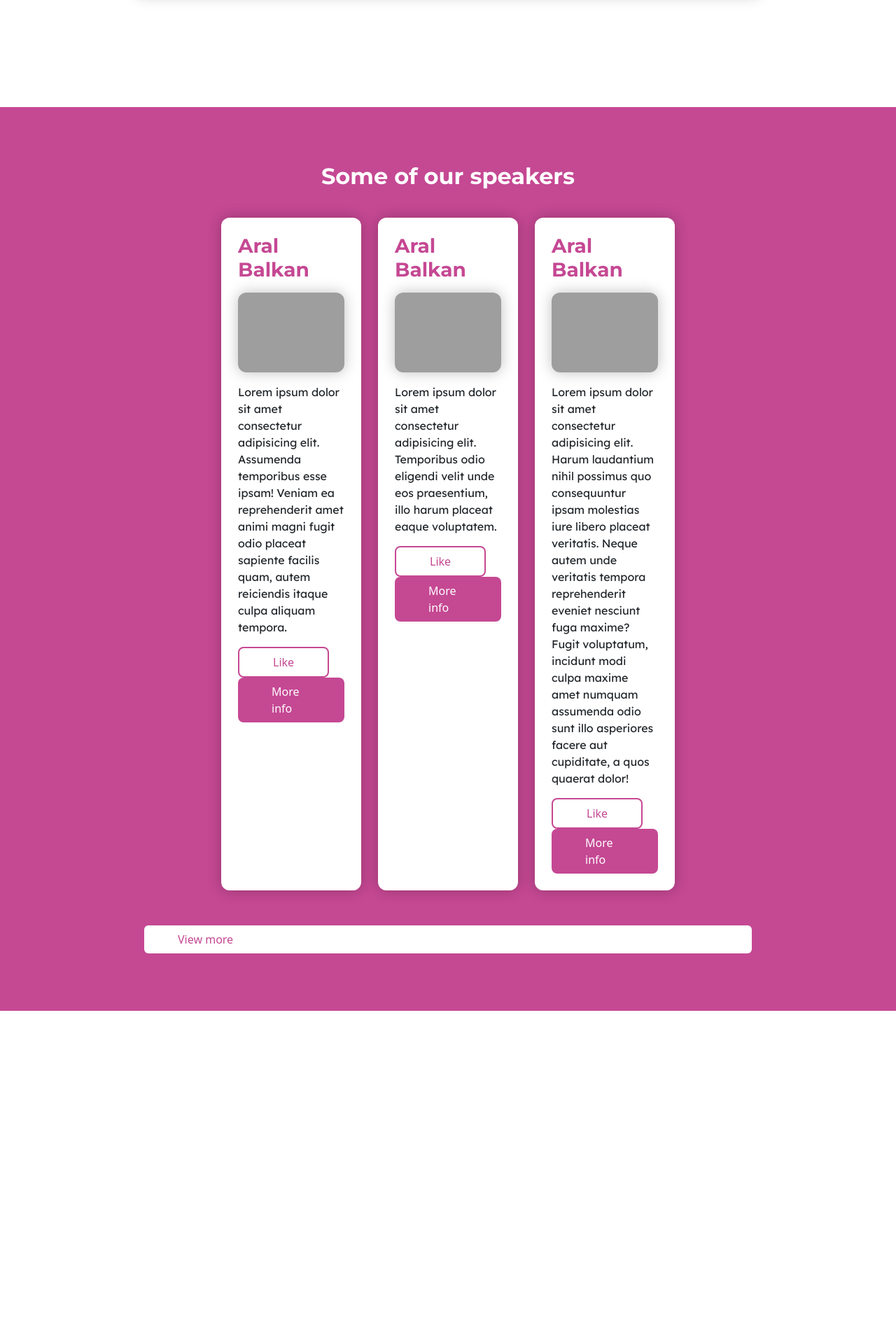
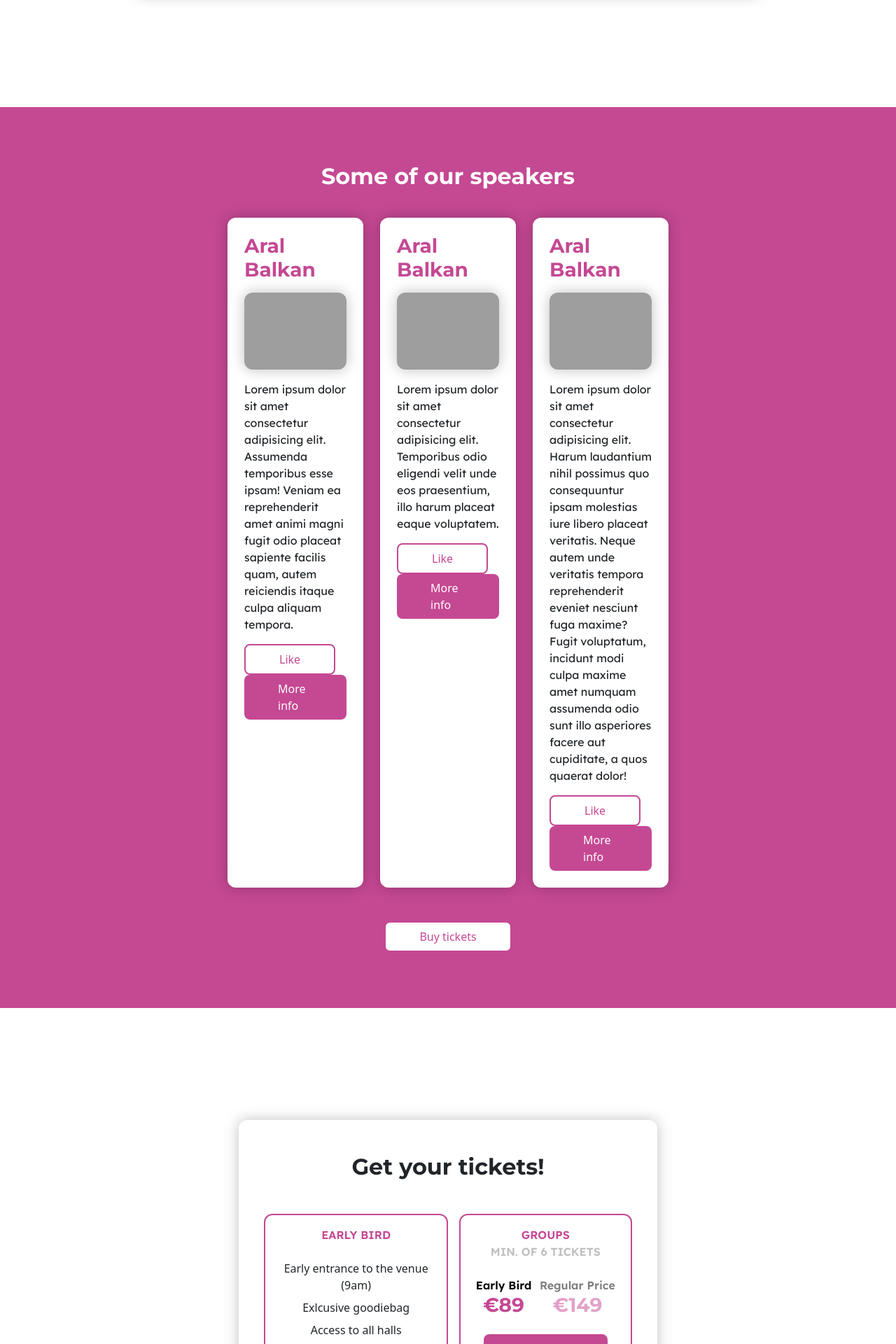
Before and after one commit to howest-MIT/project2-conference-web-focus-PiessensLander, a PHP site: page / in a window 1280 px wide. Shown: the part 1440-3360 px from the top of the page at 70% size. Before the commit the page ends 2884 px from the top, so only its background shows below. Run offline with PHP 8.4, Linux system fonts and the light colour scheme; style sheets or scripts are compiled from the project's sources; some libraries are stand-ins or nearby versions; grey boxes are pictures that could not be loaded.

Commit message:
index done

```diff
--- a/index.php
+++ b/index.php
@@ -50,6 +50,9 @@
 		<div class="row">
 			<div class="c-intro d-flex justify-content-between align-items-center">
 				<div class="c-intro__halls d-flex flex-column align-items-center">
+					<svg xmlns="http://www.w3.org/2000/svg" viewBox="-2 -2 24 24" width="120" height="120" preserveAspectRatio="xMinYMin" class="icon__icon mb-3">
+						<path style="fill: #c54893;" d="M18 18V7.132l-8-4.8-8 4.8V18h4v-2.75a4 4 0 1 1 8 0V18h4zm-6 2v-4.75a2 2 0 1 0-4 0V20H2a2 2 0 0 1-2-2V7.132a2 2 0 0 1 .971-1.715l8-4.8a2 2 0 0 1 2.058 0l8 4.8A2 2 0 0 1 20 7.132V18a2 2 0 0 1-2 2h-6z"></path>
+					</svg>
 					<h4>5 halls</h4>
 					<a href="#" class="c-caption">view all</a>
 				</div>
@@ -59,6 +62,9 @@
 					<a href="#" class="c-intro__btn c-btn c-btn--pink py-2 px-5 w-auto">Buy tickets</a>
 				</div>
 				<div class="c-intro__speakers d-flex flex-column align-items-center">
+					<svg xmlns="http://www.w3.org/2000/svg" viewBox="-2 -1.5 24 24" width="120" height="120" preserveAspectRatio="xMinYMin" class="icon__icon mb-3">
+						<path style="fill: #c54893;" d="M3.534 11.07a1 1 0 1 1 .733 1.86A3.579 3.579 0 0 0 2 16.26V18a1 1 0 0 0 1 1h8a1 1 0 0 0 1-1v-1.647a3.658 3.658 0 0 0-2.356-3.419 1 1 0 1 1 .712-1.868A5.658 5.658 0 0 1 14 16.353V18a3 3 0 0 1-3 3H3a3 3 0 0 1-3-3v-1.74a5.579 5.579 0 0 1 3.534-5.19zM7 1a4 4 0 0 1 4 4v2a4 4 0 1 1-8 0V5a4 4 0 0 1 4-4zm0 2a2 2 0 0 0-2 2v2a2 2 0 1 0 4 0V5a2 2 0 0 0-2-2zm9 17a1 1 0 0 1 0-2h1a1 1 0 0 0 1-1v-1.838a3.387 3.387 0 0 0-2.316-3.213 1 1 0 1 1 .632-1.898A5.387 5.387 0 0 1 20 15.162V17a3 3 0 0 1-3 3h-1zM13 2a1 1 0 0 1 0-2 4 4 0 0 1 4 4v2a4 4 0 0 1-4 4 1 1 0 0 1 0-2 2 2 0 0 0 2-2V4a2 2 0 0 0-2-2z"></path>
+					</svg>
 					<h4>28 speakers</h4>
 					<a href="#" class="c-caption">view all</a>
 				</div>
@@ -68,6 +74,7 @@
 
 	<div class="c-speakers">
 		<div class="container">
+			<div class="row justify-content-center">
 				<h2 class="text-white text-center mb-4">Some of our speakers</h2>
 				<div class="row d-flex mb-5 justify-content-center">
 					<div class="col-sm-6 col-md-4 col-xl-3 mt-3 align-items-stretch">
@@ -134,9 +141,88 @@
 						</div>
 					</div>
 				</div>
-			<a href="#" class="c-btn c-btn--outline py-2 px-5 w-auto">View more</a>
+				<a href="#" class="c-btn c-btn--outline py-2 px-5 w-auto">Buy tickets</a>
+			</div>
+
 		</div>
 	</div>
+	<div class="container">
+		<div class="row d-flex justify-content-center">
+			<div class="col-sm-12 col-lg-8 c-price p-5">
+				<h2 class="text-center mb-5">Get your tickets!</h2>
+				<div class="row gap-3 d-flex justify-content-center">
+					<div class="col-sm-12 col-lg-6 c-price__cat p-3">
+						<p class="text-center mb-4">Early Bird</p>
+						<ul class="list-unstyled text-center mb-4">
+							<li class="mb-2">Early entrance to the venue (9am)</li>
+							<li class="mb-2">Exlcusive goodiebag</li>
+							<li class="mb-2">Access to all halls</li>
+							<li class="mb-2">Access to all talks</li>
+							<li class="mb-2">Replay all talks after the event</li>
+							<li class="mb-2">Priority access to workshops</li>
+						</ul>
+						<div class="c-price__prices d-flex justify-content-around mb-4">
+							<div class="c-prices__prices--early text-center">
+								<p>Early Bird</p>
+								<h3>€99</h3>
+							</div>
+							<div class="c-price__prices--regular text-center">
+								<p>Regular price</p>
+								<h3>€159</h3>
+							</div>
+						</div>
+						<div class="row d-flex justify-content-center">
+							<a href="#" class="c-btn c-btn--pink py-2 px-5 w-auto">Buy tickets</a>
+						</div>
+					</div>
+					<div class="col">
+						<div class="row flex-column gap-3">
+							<div class="col c-price__cat p-3">
+								<p class="text-center text-center">Groups</p>
+								<p class="c-price__caption text-center mb-4">min. of 6 tickets</p>
+								<div class="c-price__prices d-flex justify-content-around mb-4">
+									<div class="c-prices__prices--early text-center">
+										<p>Early Bird</p>
+										<h3>€89</h3>
+									</div>
+									<div class="c-price__prices--regular text-center">
+										<p>Regular price</p>
+										<h3>€149</h3>
+									</div>
+								</div>
+								<div class="row d-flex justify-content-center">
+									<a href="#" class="c-btn c-btn--pink py-2 px-5 w-auto">Buy tickets</a>
+								</div>
+							</div>
+							<div class="col c-price__cat p-3">
+								<p class="text-center mb-4">Students</p>
+								<div class="c-price__prices d-flex justify-content-around mb-4">
+									<div class="c-prices__prices--early text-center">
+										<p>Early Bird</p>
+										<h3>€49</h3>
+									</div>
+									<div class="c-price__prices--regular text-center">
+										<p>Regular price</p>
+										<h3>€109</h3>
+									</div>
+								</div>
+								<div class="row d-flex justify-content-center">
+									<a href="#" class="c-btn c-btn--pink py-2 px-5 w-auto">Buy tickets</a>
+								</div>
+							</div>
+						</div>
+					</div>
+				</div>
+			</div>
+		</div>
+	</div>
+	<footer>
+		<div class="container">
+			<div class="row">
+				<p class="text-center text-white">&copy; Multi-Mania, 2021</p>
+			</div>
+		</div>
+	</footer>
 
 	<script src="https://cdn.jsdelivr.net/npm/bootstrap@5.0.1/dist/js/bootstrap.bundle.min.js" integrity="sha384-gtEjrD/SeCtmISkJkNUaaKMoLD0//ElJ19smozuHV6z3Iehds+3Ulb9Bn9Plx0x4" crossorigin="anonymous"></script>
 	<script src="https://cdnjs.cloudflare.com/ajax/libs/jquery/3.6.0/jquery.min.js"></script>
--- a/scss/screen.scss
+++ b/scss/screen.scss
@@ -279,3 +279,41 @@ h6 {
 		}
 	}
 }
+
+.c-price {
+	background-color: white;
+	box-shadow: 0px 0px 20px rgba(0, 0, 0, 0.25);
+	border-radius: 12px;
+	&__cat {
+		border: 2px solid $lightPink;
+		border-radius: 12px;
+		p {
+			color: $lightPink;
+			font-weight: 600;
+			text-transform: uppercase;
+		}
+	}
+	&__caption {
+		text-transform: uppercase;
+		color: rgba(0, 0, 0, 0.25) !important;
+	}
+	&__prices {
+		p {
+			text-transform: capitalize;
+			color: black;
+		}
+		h3 {
+			color: $lightPink;
+		}
+		&--regular {
+			opacity: 0.5;
+		}
+	}
+}
+
+footer {
+	background-color: $lightPink;
+	padding-top: 10rem;
+	padding-bottom: 3rem;
+	margin-top: -7rem;
+}
```
Lines whose indentation alone changed are shown as unchanged.
